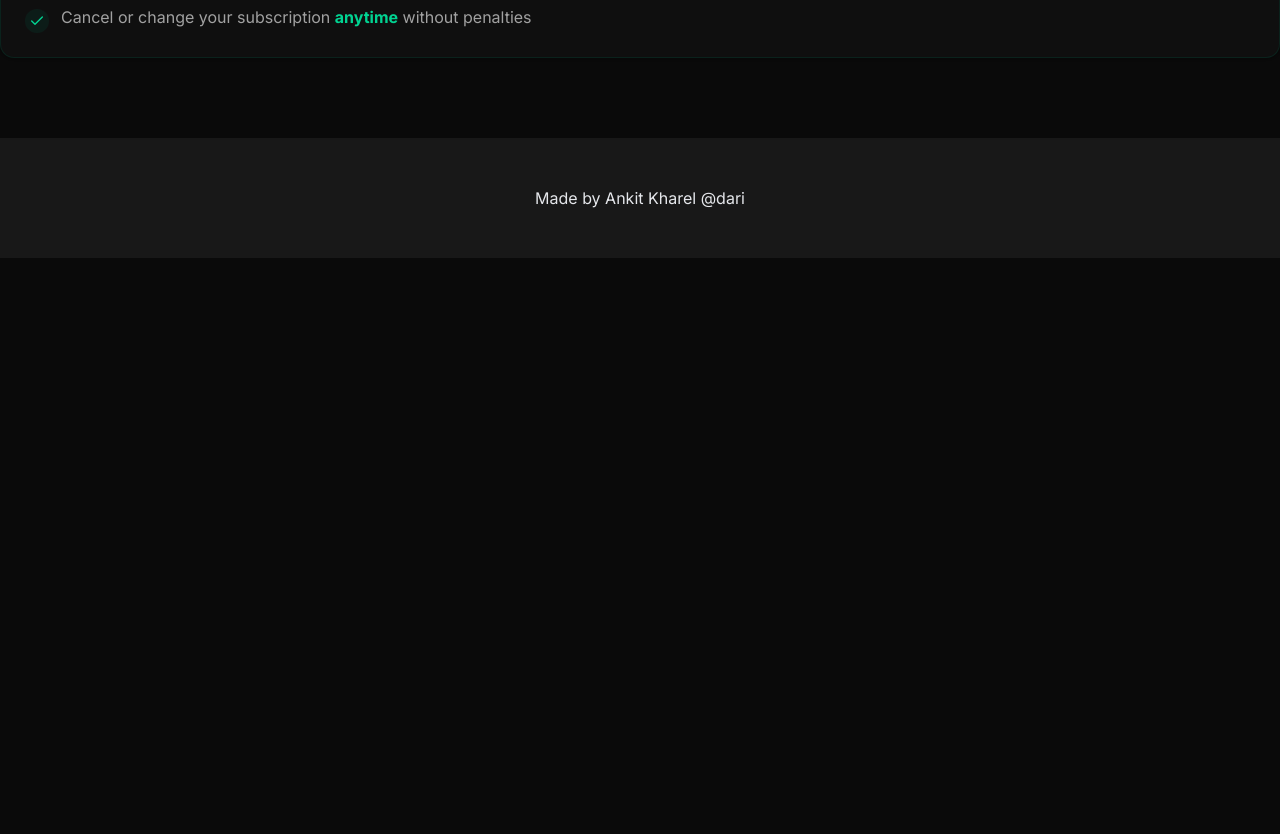
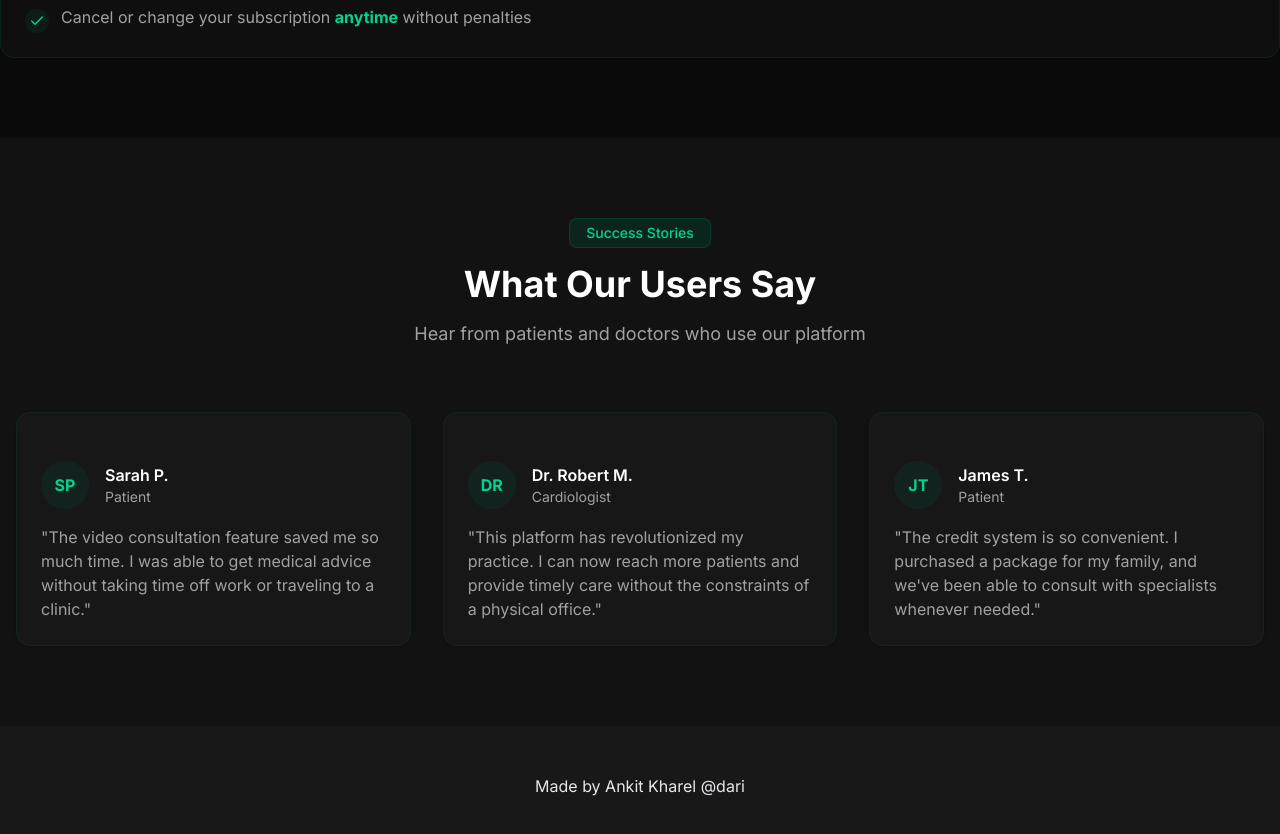
Before and after one commit to ankit50/mediMeet, a Next.js app: page / in a window 1280 px wide. Shown: the part 2180-3014 px from the top of the page. Before the commit the page ends 2438 px from the top, so only its background shows below. Built offline with nearby package versions, Linux system fonts and the light colour scheme; no server answers.

Commit message:
Testimonials added

```diff
--- a/app/page.js
+++ b/app/page.js
@@ -7,7 +7,7 @@ import {
   CardHeader,
   CardTitle,
 } from "@/components/ui/card";
-import { creditBenefits, features } from "@/lib/data";
+import { creditBenefits, features, testimonials } from "@/lib/data";
 import { ArrowRight, Check, Stethoscope } from "lucide-react";
 import Image from "next/image";
 import Link from "next/link";
@@ -158,6 +158,56 @@ export default function Home() {
           </div>
         </div>
       </section>
+
+      {/* testimonial section */}
+      <section className="py-20 bg-muted/30">
+        <div className="container mx-auto px-4">
+          <div className="text-center mb-16">
+            <Badge
+              variant="outline"
+              className="bg-emerald-900/30  border-emerald-700/30 px-4 py-1 text-emerald-400 text-sm font-medium mb-4"
+            >
+              Success Stories
+            </Badge>
+            <h2 className="text-3xl md:text-4xl font-bold text-white mb-4">
+              What Our Users Say
+            </h2>
+            <p className="text-muted-foreground text-lg max-w-2xl mx-auto">
+              Hear from patients and doctors who use our platform
+            </p>
+          </div>
+
+          <div className="grid grid-cols-1 md:grid-cols-2 lg:grid-cols-3 gap-8">
+            {testimonials.map((testimonial, index) => (
+              <Card
+                key={index}
+                className="border-emerald-900/20 hover:border-emerald-800/40 transition-all"
+              >
+                <CardContent className="pt-6">
+                  <div className="flex items-center mb-4">
+                    <div className="w-12 h-12 rounded-full bg-emerald-900/20 flex items-center justify-center mr-4">
+                      <span className="text-emerald-400 font-bold">
+                        {testimonial.initials}
+                      </span>
+                    </div>
+                    <div>
+                      <h4 className="font-semibold text-white">
+                        {testimonial.name}
+                      </h4>
+                      <p className="text-sm text-muted-foreground">
+                        {testimonial.role}
+                      </p>
+                    </div>
+                  </div>
+                  <p className="text-muted-foreground">
+                    &quot;{testimonial.quote}&quot;
+                  </p>
+                </CardContent>
+              </Card>
+            ))}
+          </div>
+        </div>
+      </section>
     </div>
   );
 }
```
